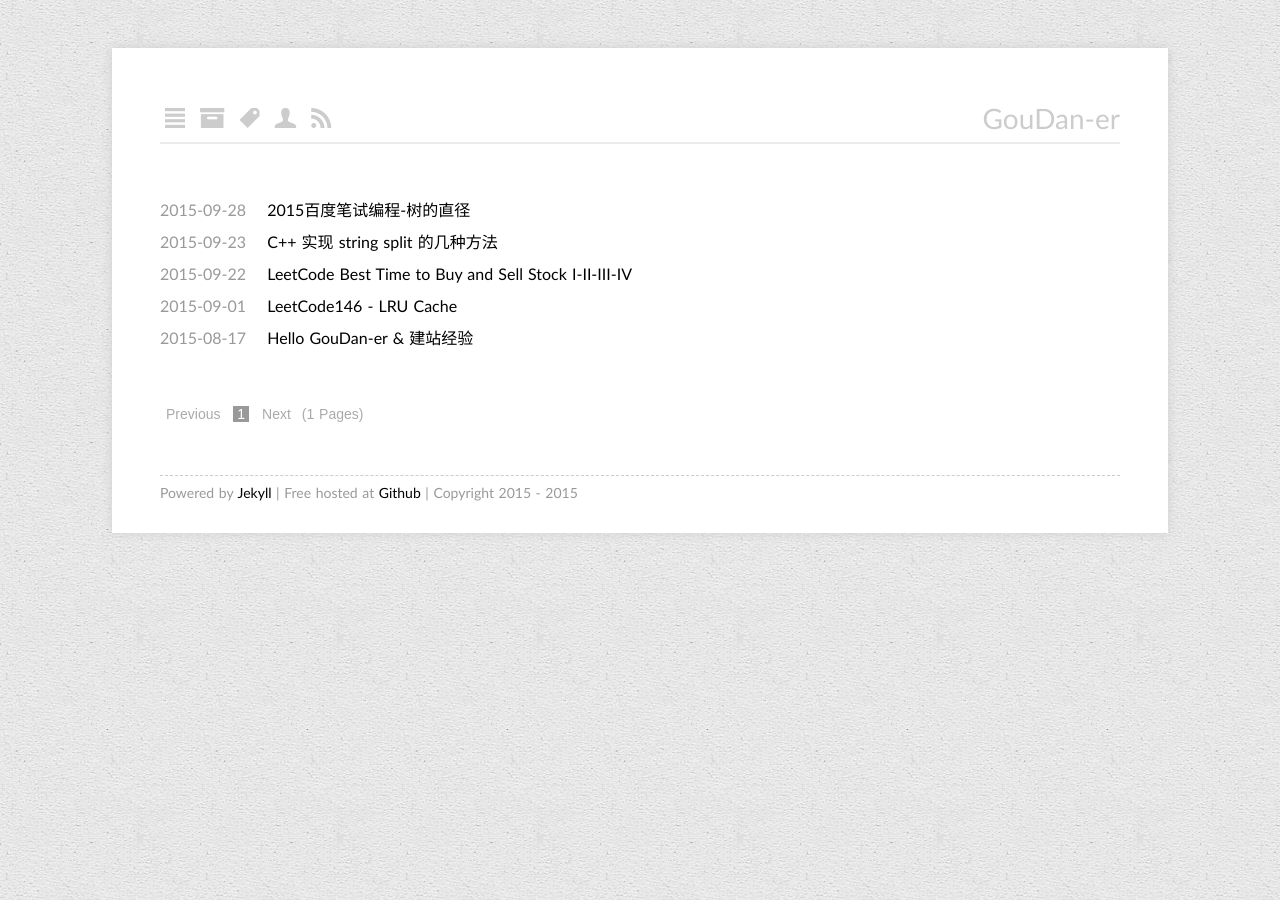
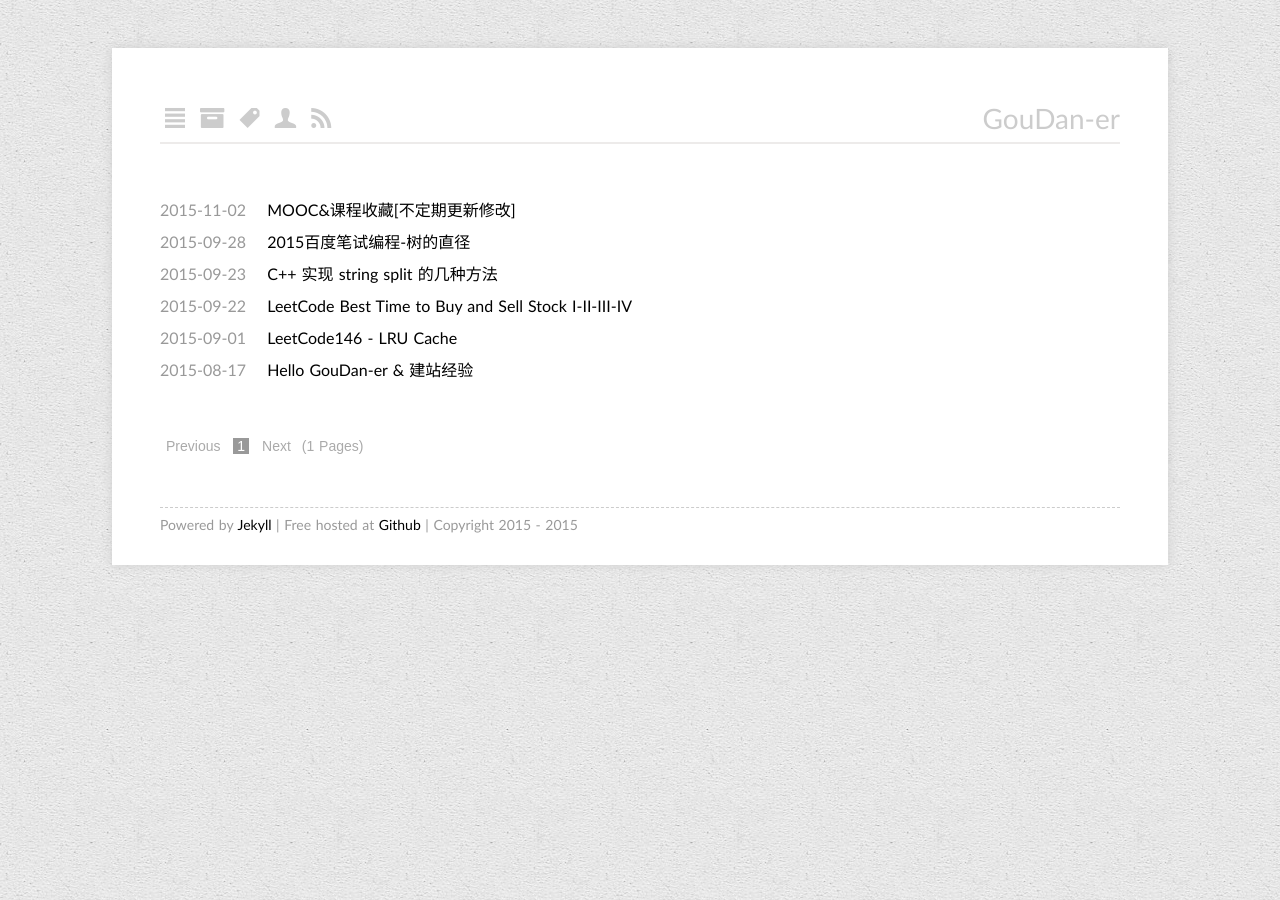
Before and after one commit to goudan-er/goudan-er.github.io, a Jekyll site: the page built from index.html, in a window 1280 px wide. Built offline with Jekyll 4.4.1, drawn with Linux system fonts in a browser that asks for light colours; nearby versions of some CDN libraries; Markdown is read by kramdown in place of the engine named in the settings; the list of posts is cut into pages by our own code; some of the changed lines change nothing that is shown.

Commit message:
add new post
a new post, title = "MOOC&课程收藏[不定期更新修改]"

```diff
--- a/_config.yml
+++ b/_config.yml
@@ -10,7 +10,7 @@ author : Wenyuan Yan
 
 name: GouDan-er
 description: A personal blog with my own thoughts or insights. GouDan-er will occasionally writes about things.
-url: http://www.goudan-er.xyz
+# url: http://www.goudan-er.xyz
 
 markdown: rdiscount
 permalink: /:year/:month/:title/
--- /dev/null
+++ b/_posts/2015-11-02-mooc-course-mark.md
@@ -0,0 +1,82 @@
+---
+layout: post
+title: "MOOC&课程收藏[不定期更新修改]"
+description: ""
+category:
+ - 2015
+tags:
+ - mark
+ - Course
+ - MOOC
+ - Coursera
+ - edX
+ - UDACITY
+---
+
+
+##Computer Graphics
+
+Jernej Barbic -  Computer Animation and Simulation
+[http://www-bcf.usc.edu/~jbarbic/](http://www-bcf.usc.edu/~jbarbic/)
+
+CMU - Computer Graphics
+[http://graphics.cs.cmu.edu/?page_id=16](http://graphics.cs.cmu.edu/?page_id=16)
+
+##GPU
+
+UDACITY - Intro to Parallel Programming
+[https://www.udacity.com/course/progress#!/c-cs344](https://www.udacity.com/course/progress#!/c-cs344)
+
+Coursera - Heterogeneous Parallel Programming
+[https://class.coursera.org/hetero-004](https://www.udacity.com/course/progress#!/c-cs344)
+
+##Computer Vision
+
+UDACITY - Introduction to Computer Vision
+[https://www.udacity.com/course/introduction-to-computer-vision--ud810](https://www.udacity.com/course/introduction-to-computer-vision--ud810)
+
+University of Central Florid - Computer Vision
+[http://crcv.ucf.edu/courses/CAP5415/](http://crcv.ucf.edu/courses/CAP5415/)
+
+##Machine Learning
+
+Coursera - Machine Learning Andrew Ng
+[https://www.coursera.org/learn/machine-learning/home/welcome](http://crcv.ucf.edu/courses/CAP5415/)
+
+##Algorithm
+
+Coursera - Algorithms, Part I
+[https://www.coursera.org/course/algs4partI](https://www.coursera.org/course/algs4partI)
+
+Coursera - Algorithms, Part II
+[https://www.coursera.org/course/algs4partII](https://www.coursera.org/course/algs4partII)
+
+
+##Linear Algebra
+
+Coursera - Coding the Matrix: Linear Algebra through Computer Science Applications
+[https://class.coursera.org/matrix-002](https://class.coursera.org/matrix-002)
+
+##Compilers
+
+Coursera - Compilers
+[https://class.coursera.org/compilers-004](https://class.coursera.org/compilers-004)
+
+##Python
+
+Coursera - Programming for Everybody
+[https://www.coursera.org/learn/python/home/welcome](https://www.coursera.org/learn/python/home/welcome)
+
+##Ruby
+
+Coursera - Ruby on Rails: An Introduction
+[https://www.coursera.org/learn/ruby-on-rails-intro/home/welcome](https://www.coursera.org/learn/ruby-on-rails-intro/home/welcome)
+
+
+##Other
+
+edX - Science & Cooking: From Haute Cuisine to Soft Matter Science
+[https://courses.edx.org/courses/course-v1:HarvardX+SPU27x+2015_Q2/info](https://courses.edx.org/courses/course-v1:HarvardX+SPU27x+2015_Q2/info)
+
+UDACITY - How to Build a Startup
+[https://www.udacity.com/course/progress#!/c-ep245](https://www.udacity.com/course/progress#!/c-ep245)
```
